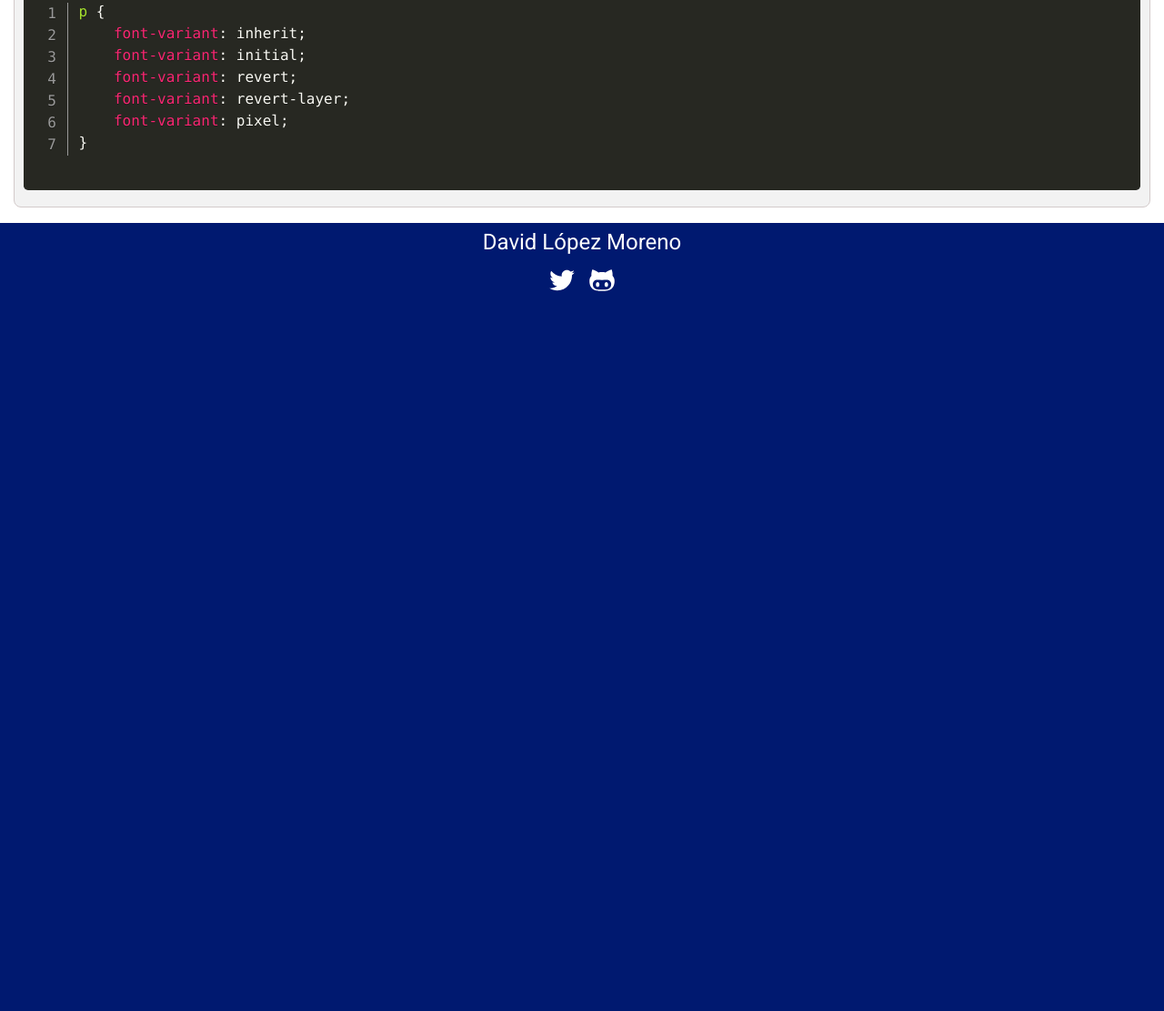
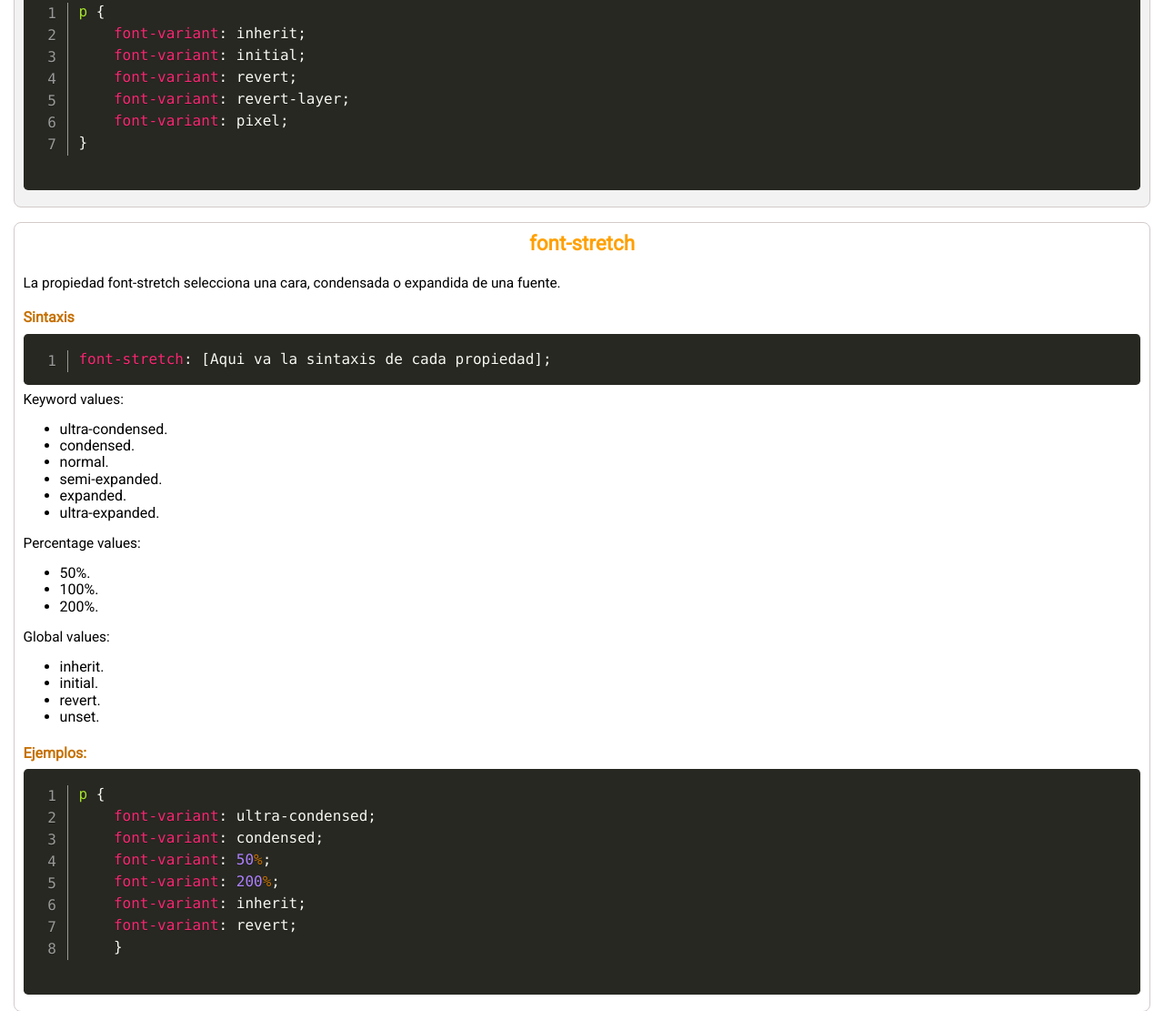
Before and after one commit to iesgrancapitan-diw-tarde/Tutorial_CSS3_2022-23, a plain HTML site: page Fuentes-Efectos_texto.html in a window 1280 px wide. Shown: the part 8761-9872 px from the top of the page at 91% size. Before the commit the page ends 9089 px from the top, so only its background shows below. Drawn offline with Linux system fonts and the light colour scheme.

Commit message:
Finalizado

```diff
--- a/Fuentes-Efectos_texto.html
+++ b/Fuentes-Efectos_texto.html
@@ -385,6 +385,47 @@
                 </pre>
             </article>
 
+            <article>
+                <h3>font-stretch</h3>
+                <p>La propiedad font-stretch selecciona una cara, condensada o expandida de una fuente.</p>
+                <h4>Sintaxis</h4>
+                <pre
+                    class="line-numbers"><code class="language-css">font-stretch: [Aqui va la sintaxis de cada propiedad];</code></pre>
+                <p>Keyword values: </p>
+                <ul>
+                    <li>ultra-condensed.</li>
+                    <li>condensed.</li>
+                    <li>normal.</li>
+                    <li>semi-expanded.</li>
+                    <li>expanded.</li>
+                    <li>ultra-expanded.</li>
+                </ul>
+                <p>Percentage values: </p>
+                <ul>
+                    <li>50%.</li>
+                    <li>100%.</li>
+                    <li>200%.</li>
+                </ul>
+                <p>Global values: </p>
+                <ul>
+                    <li>inherit.</li>
+                    <li>initial.</li>
+                    <li>revert.</li>
+                    <li>unset.</li>
+                </ul>
+
+                <h4>Ejemplos:</h4>
+                <pre class="line-numbers"><code class="language-css">p {
+    font-variant: ultra-condensed;
+    font-variant: condensed;
+    font-variant: 50%;
+    font-variant: 200%;
+    font-variant: inherit;
+    font-variant: revert;
+    }</code>
+                </pre>
+            </article>
+
         </section>
     </main>
     <footer>
```
